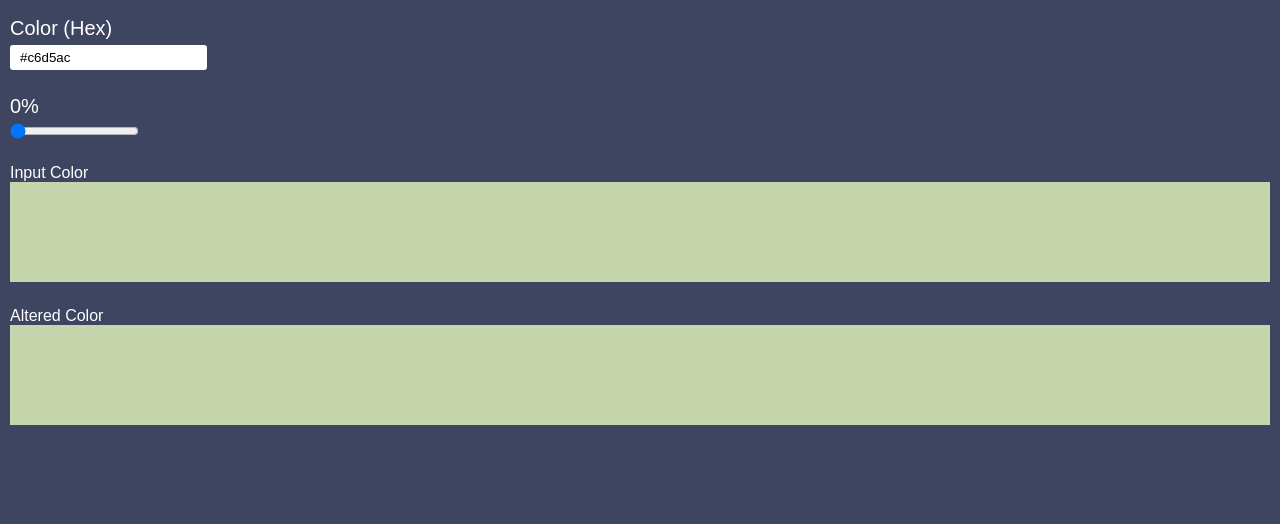
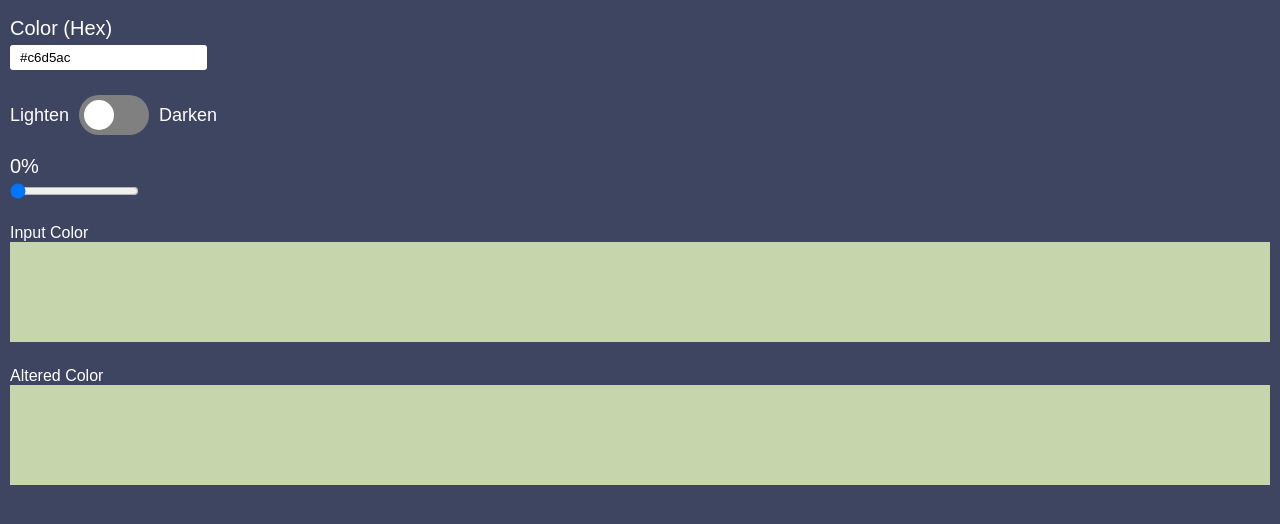
Before and after one commit to KimLitjens/color-tool, a plain HTML site: page index.html in a window 1280 px wide. Shown: the part 60-584 px from the top of the page. Drawn offline with Linux system fonts and the light colour scheme.

Commit message:
add & styled toggle button

```diff
--- a/index.css
+++ b/index.css
@@ -41,3 +41,39 @@ input[type="text"]{
     background-color: #c6d5ac;
     margin-bottom: 25px;
 }
+
+.toggle {
+    display: flex;
+    align-items: center;
+    margin-bottom: 20px;
+}
+
+.toggle-text {
+    font-size: 18px;
+}
+
+.toggle-btn {
+    height: 30px;
+    width: 60px;
+    background-color: gray;
+    border-radius: 30px;
+    padding: 5px;
+    margin: 0 10px;
+}
+
+.inner-circle {
+    width: 30px;
+    height: 30px;
+    border-radius: 50%;
+    background-color: white;
+    transition: all 250ms;
+}
+
+.toggle-btn.toggled > .inner-circle {
+    transform: translateX(30px);
+    background-color: #333;
+}
+
+.unselected {
+    opacity: 0.25;
+}
--- a/index.html
+++ b/index.html
@@ -19,6 +19,14 @@
         value="#c6d5ac"
       />
 
+      <div class="toggle">
+        <p id="lightenText" class="toggle-text">Lighten</p>
+        <div id="toggleBtn" class="toggle-btn">
+          <div class="inner-circle"></div>
+        </div>
+        <p id="darkenText" class="toggle-text">Darken</p>
+      </div>
+
       <label for="slider" id="sliderText">0%</label>
       <input
         type="range"
```
